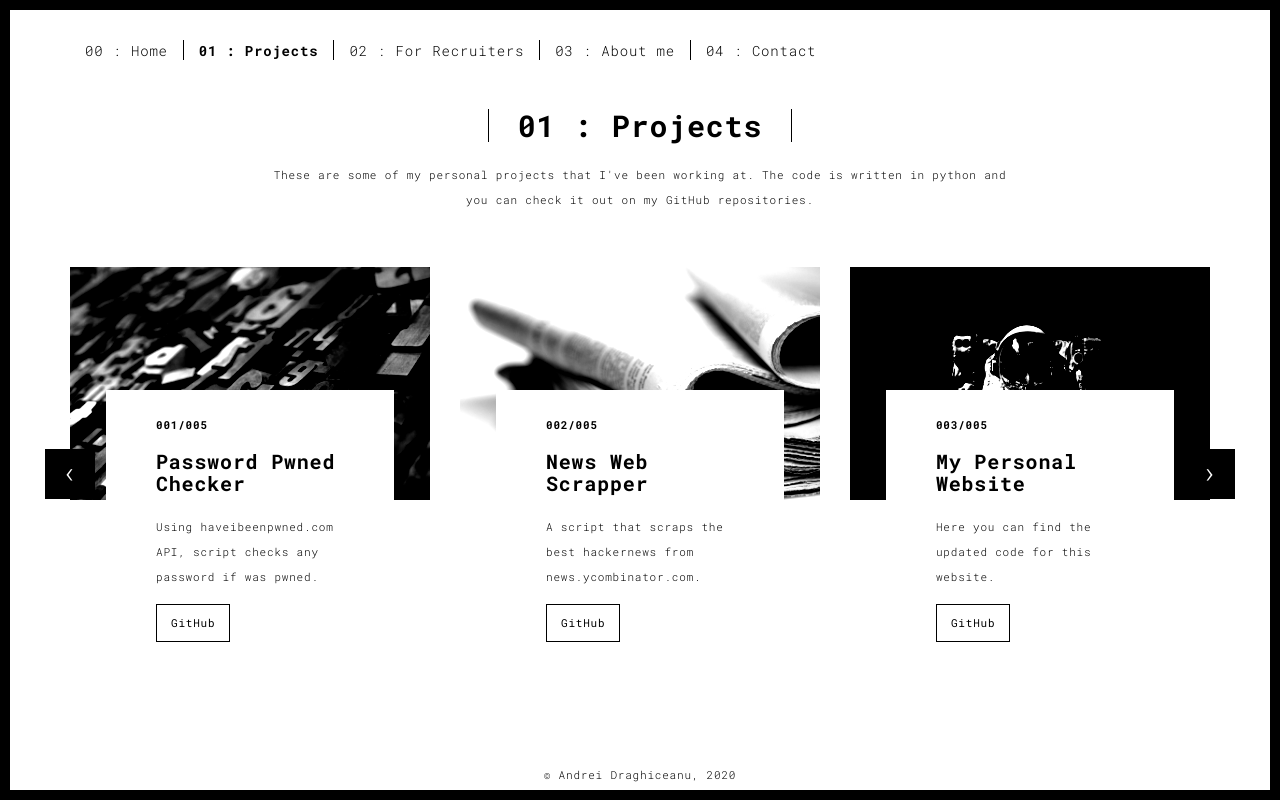
After one commit to andreiDraghiceanu/portfo, a Flask app: page /projects.html in a window 1280 px wide. The commit adds this page. Run offline with Flask 2, Linux system fonts and the light colour scheme; some libraries are stand-ins or nearby versions.

Commit message:
Website updates.

```diff
--- a/templates/about.html
+++ b/templates/about.html
@@ -38,7 +38,7 @@
       <div class="collapse navbar-collapse" id="navbar-collapse">
         <ul class="nav navbar-nav ">
           <li><a href="./index.html" title="">00 : Home</a></li>
-          <li><a href="./works.html" title="">01 : Works</a></li>
+          <li><a href="./projects.html" title="">01 : Projects</a></li>
           <li><a href="./forrecruiters.html" title="">02 : For Recruiters</a></li>
           <li><a href="./about.html" title="">03 : About me</a></li>
           <li><a href="./contact.html" title="">04 : Contact</a></li>
--- a/templates/contact.html
+++ b/templates/contact.html
@@ -38,7 +38,7 @@
       <div class="collapse navbar-collapse" id="navbar-collapse">
         <ul class="nav navbar-nav ">
           <li><a href="./index.html" title="">00 : Home</a></li>
-          <li><a href="./works.html" title="">01 : Works</a></li>
+          <li><a href="./projects.html" title="">01 : Projects</a></li>
           <li><a href="./forrecruiters.html" title="">02 : For Recruiters</a></li>
           <li><a href="./about.html" title="">03 : About me</a></li>
           <li><a href="./contact.html" title="">04 : Contact</a></li>
@@ -123,7 +123,7 @@
   <div class="container">
     <div class="row">
       <div class="col-xs-12">
-        <p>© Andrei Draghiceanu, 2020</a></p>
+        <p>© Andrei Draghiceanu, 2020</p>
       </div>
     </div>
   </div>
--- a/templates/index.html
+++ b/templates/index.html
@@ -38,12 +38,11 @@
       <div class="collapse navbar-collapse" id="navbar-collapse">
         <ul class="nav navbar-nav ">
           <li><a href="./index.html" title="">00 : Home</a></li>
-          <li><a href="./works.html" title="">01 : Works</a></li>
+          <li><a href="./projects.html" title="">01 : Projects</a></li>
           <li><a href="./forrecruiters.html" title="">02 : For Recruiters</a></li>
           <li><a href="./about.html" title="">03 : About me</a></li>
           <li><a href="./contact.html" title="">04 : Contact</a></li>
         </ul>
-
 
       </div>
     </div>
--- /dev/null
+++ b/templates/projects.html
@@ -0,0 +1,187 @@
+<!DOCTYPE html>
+<html lang="en">
+
+<head>
+  <meta charset="UTF-8">
+  <meta content="IE=edge" http-equiv="X-UA-Compatible">
+  <meta content="width=device-width,initial-scale=1" name="viewport">
+  <meta content="description" name="description">
+  <meta name="google" content="notranslate" />
+  <meta content="Mashup templates have been developped by Orson.io team" name="author">
+
+  <!-- Disable tap highlight on IE -->
+  <meta name="msapplication-tap-highlight" content="no">
+
+  <link rel="apple-touch-icon" sizes="180x180" href="./static/assets/apple-icon-180x180.png">
+  <link href="./static/assets/favicon.ico" rel="icon">
+
+  <title>Andrei Draghiceanu's Personal Website</title>
+
+<link href="./static/style.css" rel="stylesheet"></head>
+
+<body class="">
+<div id="site-border-left"></div>
+<div id="site-border-right"></div>
+<div id="site-border-top"></div>
+<div id="site-border-bottom"></div>
+ <!-- Add your content of header -->
+<header>
+  <nav class="navbar  navbar-fixed-top navbar-default">
+    <div class="container">
+        <button type="button" class="navbar-toggle collapsed" data-toggle="collapse" data-target="#navbar-collapse" aria-expanded="false">
+          <span class="sr-only">Toggle navigation</span>
+          <span class="icon-bar"></span>
+          <span class="icon-bar"></span>
+          <span class="icon-bar"></span>
+        </button>
+
+      <div class="collapse navbar-collapse" id="navbar-collapse">
+        <ul class="nav navbar-nav ">
+          <li><a href="./index.html" title="">00 : Home</a></li>
+          <li><a href="./projects.html" title="">01 : Projects</a></li>
+          <li><a href="./forrecruiters.html" title="">02 : For Recruiters</a></li>
+          <li><a href="./about.html" title="">03 : About me</a></li>
+          <li><a href="./contact.html" title="">04 : Contact</a></li>
+        </ul>
+      </div>
+    </div>
+  </nav>
+</header>
+
+<div class="section-container">
+  <div class="container">
+    <div class="row">
+
+      <div class="col-sm-8 col-sm-offset-2 section-container-spacer">
+        <div class="text-center">
+          <h1 class="h2">01 : Projects</h1>
+          <p>These are some of my personal projects that I've been working at. The code is written in python and you can check it out on my GitHub repositories.</p>
+        </div>
+      </div>
+
+      <div class="col-md-12">
+
+      <div id="myCarousel" class="carousel slide projects-carousel">
+        <!-- Carousel items -->
+        <div class="carousel-inner">
+            <div class="item active">
+                <div class="row">
+                    <div class="col-sm-4">
+
+                      <a href="https://haveibeenpwned.com/" title="" class="black-image-project-hover">
+                        <img src="./static/assets/images/work01-hover.jpg" alt="" class="img-responsive">
+                      </a>
+                      <div class="card-container card-container-lg">
+                        <h4>001/005</h4>
+                        <h3>Password Pwned Checker</h3>
+                        <p>Using haveibeenpwned.com API, script checks any password if was pwned.</p>
+                        <a href="https://github.com/andreiDraghiceanu/tools/tree/master/passwordchecker" title="" class="btn btn-default">GitHub</a>
+                      </div>
+                    </div>
+                    <div class="col-sm-4">
+                      <a href="https://news.ycombinator.com/" title="" class="black-image-project-hover">
+                        <img src="./static/assets/images/work02-hover.jpg" alt="" class="img-responsive">
+                      </a>
+                      <div class="card-container card-container-lg">
+                        <h4>002/005</h4>
+                        <h3>News Web Scrapper</h3>
+                        <p>A script that scraps the best hackernews from news.ycombinator.com.</p>
+                        <a href="https://github.com/andreiDraghiceanu/tools/tree/master/webscrapping" title="" class="btn btn-default">GitHub</a>
+                      </div>
+                    </div>
+                    <div class="col-sm-4">
+                      <a href="http://127.0.0.1:5000" title="" class="black-image-project-hover">
+                        <img src="./static/assets/images/space_sm.jpg" alt="" class="img-responsive">
+                      </a>
+                      <div class="card-container card-container-lg">
+                        <h4>003/005</h4>
+                        <h3>My Personal Website</h3>
+                        <p>Here you can find the updated code for this website.</p>
+                        <a href="https://github.com/andreiDraghiceanu/tools/tree/master/webserver" title="" class="btn btn-default">GitHub</a>
+                      </div>
+                    </div>
+
+                </div>
+                <!--/row-->
+            </div>
+            <!--/item-->
+            <div class="item">
+                <div class="row">
+                  <div class="col-sm-4">
+                    <a href="https://www.ghacks.net/2020/05/26/find-and-delete-duplicate-files-using-duplicate-and-same-files-searcher/" class="black-image-project-hover">
+                      <img src="./static/assets/images/findreplace.jpg" alt="Image" class="img-responsive">
+                    </a>
+                    <div class="card-container">
+                      <h4>004/005</h4>
+                      <h3>Find and Replace</h3>
+                      <p>This script can find and replace folder, files, into files, strings.</p>
+                      <a href="https://github.com/andreiDraghiceanu/master/tree/master/Find%26Replace" class="btn btn-default">GitHub</a>
+                    </div>
+                  </div>
+                   <div class="col-sm-4">
+                      <a href="https://www.twilio.com/" class="black-image-project-hover">
+                        <img src="./static/assets/images/dribble.jpg" alt="Image" class="img-responsive">
+                      </a>
+                      <div class="card-container">
+                        <h4>005/005</h4>
+                        <h3>Send SMS Script</h3>
+                        <p>Send and SMS using this script, created using Twilio API.</p>
+                        <a href="https://github.com/andreiDraghiceanu/tools/tree/master/smsscript" class="btn btn-default">GitHub</a>
+                      </div>
+                    </div>
+                </div>
+                <!--/row-->
+            </div>
+
+            <!--/item-->
+        </div>
+        <!--/carousel-inner-->
+        <a class="left carousel-control" href="#myCarousel" data-slide="prev">‹</a>
+
+        <a class="right carousel-control" href="#myCarousel" data-slide="next">›</a>
+     </div>
+
+
+
+    <!--/myCarousel-->
+    </div>
+
+
+
+    </div>
+  </div>
+</div>
+
+
+<footer class="footer-container text-center">
+  <div class="container">
+    <div class="row">
+      <div class="col-xs-12">
+        <p>© Andrei Draghiceanu, 2020</a></p>
+      </div>
+    </div>
+  </div>
+</footer>
+
+<script>
+  document.addEventListener("DOMContentLoaded", function (event) {
+     navActivePage();
+  });
+</script>
+
+<!-- Google Analytics: change UA-XXXXX-X to be your site's ID
+
+<script>
+  (function (i, s, o, g, r, a, m) {
+    i['GoogleAnalyticsObject'] = r; i[r] = i[r] || function () {
+      (i[r].q = i[r].q || []).push(arguments)
+    }, i[r].l = 1 * new Date(); a = s.createElement(o),
+      m = s.getElementsByTagName(o)[0]; a.async = 1; a.src = g; m.parentNode.insertBefore(a, m)
+  })(window, document, 'script', '//www.google-analytics.com/analytics.js', 'ga');
+  ga('create', 'UA-XXXXX-X', 'auto');
+  ga('send', 'pageview');
+</script>
+
+--> <script type="text/javascript" src="./static/script.js"></script></body>
+
+</html>
--- a/templates/thankyou.html
+++ b/templates/thankyou.html
@@ -38,7 +38,7 @@
       <div class="collapse navbar-collapse" id="navbar-collapse">
         <ul class="nav navbar-nav ">
           <li><a href="./index.html" title="">00 : Home</a></li>
-          <li><a href="./works.html" title="">01 : Works</a></li>
+          <li><a href="./projects.html" title="">01 : Projects</a></li>
           <li><a href="./forrecruiters.html" title="">02 : For Recruiters</a></li>
           <li><a href="./about.html" title="">03 : About me</a></li>
           <li><a href="./contact.html" title="">04 : Contact</a></li>
@@ -72,7 +72,7 @@
   <div class="container">
     <div class="row">
       <div class="col-xs-12">
-        <p>© Andrei Draghiceanu, 2020</a></p>
+        <p>© Andrei Draghiceanu, 2020</p>
       </div>
     </div>
   </div>
```
Also changed, not shown: templates/forrecruiters.html (+11 -3 lines).
